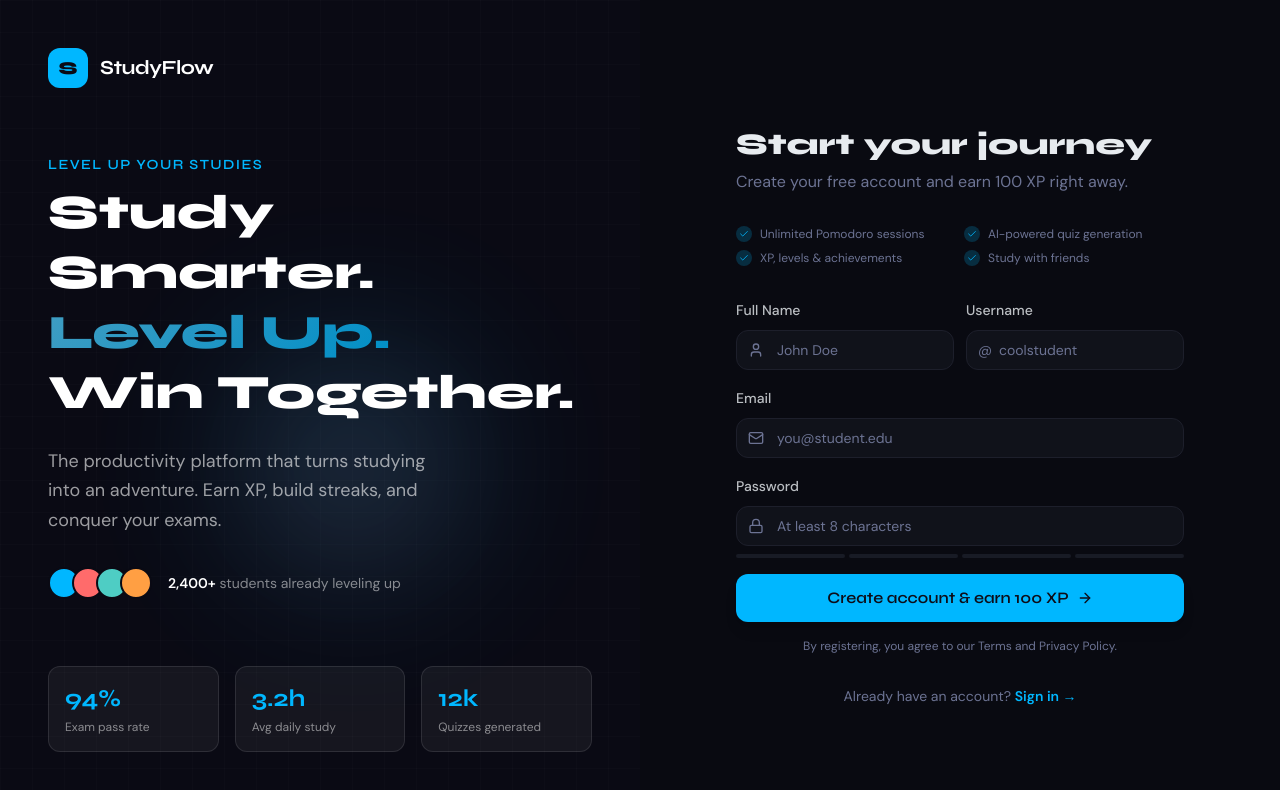
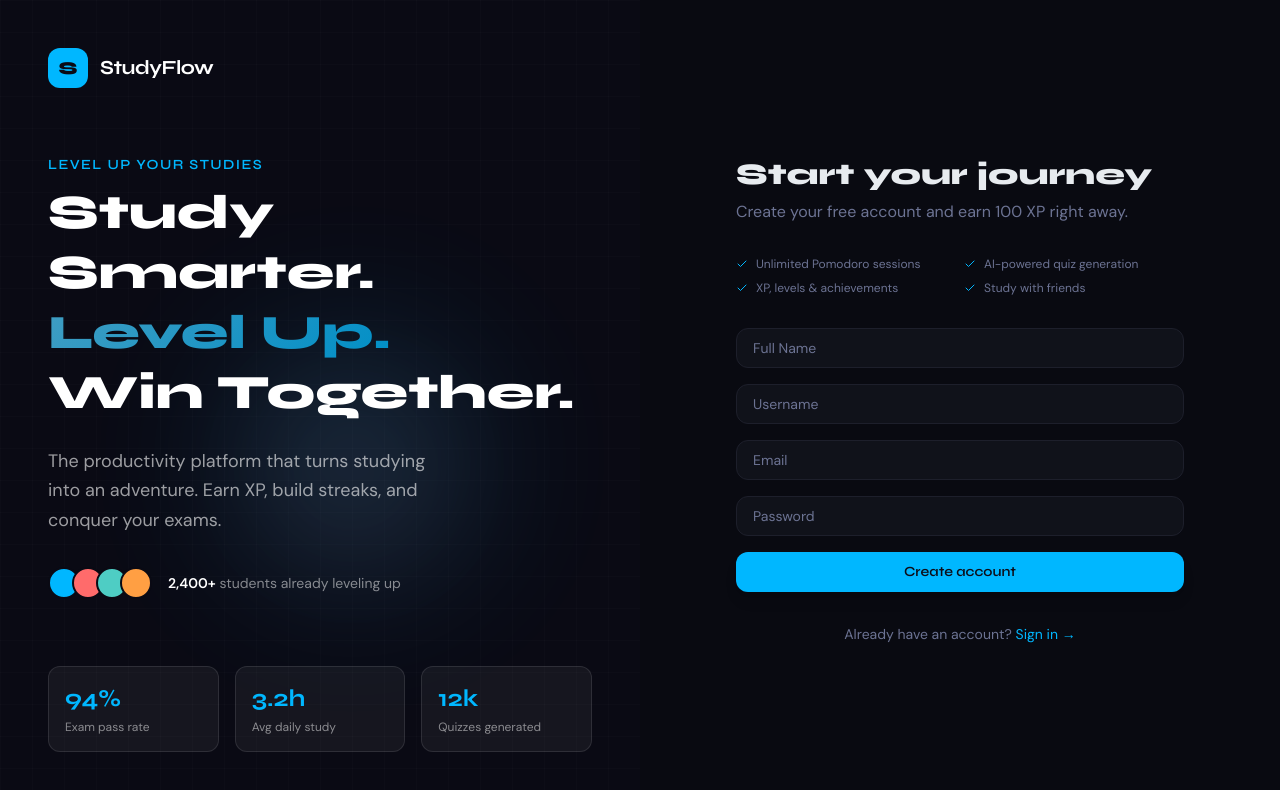
Before and after one commit to WHY8T/studyapp, a Next.js app: page /register in a window 1280 px wide. Shown: the top 790 px of the page. Built offline with nearby package versions, Linux system fonts and the light colour scheme.

Commit message:
fix register and supabase auth

```diff
--- a/app/(auth)/register/page.tsx
+++ b/app/(auth)/register/page.tsx
@@ -7,14 +7,24 @@ import { createClient } from "@/lib/supabase/client";
 import { Button } from "@/components/ui/button";
 import { Input } from "@/components/ui/input";
 import { useToast } from "@/hooks/use-toast";
-import { Loader2, Mail, Lock, User, ArrowRight, Check, MailCheck } from "lucide-react";
+import {
+  Loader2,
+  Mail,
+  Lock,
+  User,
+  ArrowRight,
+  Check,
+  MailCheck,
+} from "lucide-react";
 
 export default function RegisterPage() {
   const router = useRouter();
   const { toast } = useToast();
+
   const [loading, setLoading] = useState(false);
   const [emailSent, setEmailSent] = useState(false);
   const [sentTo, setSentTo] = useState("");
+
   const [form, setForm] = useState({
     fullName: "",
     username: "",
@@ -38,12 +48,22 @@ export default function RegisterPage() {
 
     const supabase = createClient();
 
-    // Check username availability
-    const { data: existing } = await supabase
+    // Check username availability safely
+    const { data: existing, error: usernameError } = await supabase
       .from("profiles")
       .select("username")
       .eq("username", form.username.toLowerCase())
       .maybeSingle();
+
+    if (usernameError) {
+      toast({
+        title: "Database error",
+        description: usernameError.message,
+        variant: "destructive",
+      });
+      setLoading(false);
+      return;
+    }
 
     if (existing) {
       toast({
@@ -55,6 +75,7 @@ export default function RegisterPage() {
       return;
     }
 
+    // Signup
     const { data, error } = await supabase.auth.signUp({
       email: form.email,
       password: form.password,
@@ -77,7 +98,6 @@ export default function RegisterPage() {
       return;
     }
 
-    // Email confirmation required — session is null until confirmed
     if (data.user && !data.session) {
       setSentTo(form.email);
       setEmailSent(true);
@@ -85,7 +105,6 @@ export default function RegisterPage() {
       return;
     }
 
-    // Email confirmation disabled — session is immediately available
     if (data.session) {
       toast({
         title: "Welcome to StudyFlow! 🎉",
@@ -99,41 +118,22 @@ export default function RegisterPage() {
     setLoading(false);
   };
 
-  // ── Waiting for email confirmation ──
   if (emailSent) {
     return (
       <div className="space-y-6 text-center">
         <div className="w-20 h-20 mx-auto rounded-3xl bg-lime/10 flex items-center justify-center">
           <MailCheck className="w-10 h-10 text-lime" />
         </div>
+
         <div className="space-y-2">
           <h1 className="font-display font-black text-2xl">Check your email</h1>
           <p className="text-muted-foreground">
             We sent a confirmation link to{" "}
             <span className="text-foreground font-semibold">{sentTo}</span>
           </p>
-          <p className="text-sm text-muted-foreground">
-            Click the link to activate your account and start earning XP!
-          </p>
         </div>
 
-        <div className="rounded-xl border border-lime/20 bg-lime/5 p-4 text-sm text-left space-y-1">
-          <p className="font-semibold text-foreground">Didn&apos;t receive it?</p>
-          <p className="text-muted-foreground">
-            Check your spam folder, or{" "}
-            <button
-              onClick={() => setEmailSent(false)}
-              className="text-lime underline underline-offset-2"
-            >
-              try again
-            </button>
-          </p>
-        </div>
-
-        <Link
-          href="/login"
-          className="block text-sm text-muted-foreground hover:text-foreground transition-colors"
-        >
+        <Link href="/login" className="text-sm text-muted-foreground">
           Already confirmed? Sign in →
         </Link>
       </div>
@@ -149,14 +149,6 @@ export default function RegisterPage() {
 
   return (
     <div className="space-y-8">
-      {/* Mobile logo */}
-      <div className="flex items-center gap-3 lg:hidden">
-        <div className="w-9 h-9 rounded-xl bg-lime flex items-center justify-center">
-          <span className="font-display font-black text-[#0D0D18] text-base">S</span>
-        </div>
-        <span className="font-display font-bold text-xl">StudyFlow</span>
-      </div>
-
       <div className="space-y-2">
         <h1 className="font-display font-black text-3xl">Start your journey</h1>
         <p className="text-muted-foreground">
@@ -167,37 +159,22 @@ export default function RegisterPage() {
       <div className="grid grid-cols-2 gap-2">
         {perks.map((perk) => (
           <div key={perk} className="flex items-center gap-2 text-xs text-muted-foreground">
-            <div className="w-4 h-4 rounded-full bg-lime/20 flex items-center justify-center shrink-0">
-              <Check className="w-2.5 h-2.5 text-lime" />
-            </div>
+            <Check className="w-3 h-3 text-lime" />
             {perk}
           </div>
         ))}
       </div>
 
       <form onSubmit={handleRegister} className="space-y-4">
-        <div className="grid grid-cols-2 gap-3">
-          <div className="space-y-2">
-            <label className="text-sm font-medium text-foreground/80">Full Name</label>
-            <div className="relative">
-              <User className="absolute left-3 top-1/2 -translate-y-1/2 w-4 h-4 text-muted-foreground" />
         <Input
-                placeholder="John Doe"
+          placeholder="Full Name"
           value={form.fullName}
           onChange={(e) => setForm({ ...form, fullName: e.target.value })}
-                className="pl-10"
           required
         />
-            </div>
-          </div>
-          <div className="space-y-2">
-            <label className="text-sm font-medium text-foreground/80">Username</label>
-            <div className="relative">
-              <span className="absolute left-3 top-1/2 -translate-y-1/2 text-muted-foreground text-sm">
-                @
-              </span>
+
         <Input
-                placeholder="coolstudent"
+          placeholder="Username"
           value={form.username}
           onChange={(e) =>
             setForm({
@@ -205,88 +182,33 @@ export default function RegisterPage() {
               username: e.target.value.toLowerCase().replace(/[^a-z0-9_]/g, ""),
             })
           }
-                className="pl-8"
           required
-                minLength={3}
-                maxLength={20}
         />
-            </div>
-          </div>
-        </div>
 
-        <div className="space-y-2">
-          <label className="text-sm font-medium text-foreground/80">Email</label>
-          <div className="relative">
-            <Mail className="absolute left-3 top-1/2 -translate-y-1/2 w-4 h-4 text-muted-foreground" />
         <Input
           type="email"
-              placeholder="you@student.edu"
+          placeholder="Email"
           value={form.email}
           onChange={(e) => setForm({ ...form, email: e.target.value })}
-              className="pl-10"
           required
         />
-          </div>
-        </div>
 
-        <div className="space-y-2">
-          <label className="text-sm font-medium text-foreground/80">Password</label>
-          <div className="relative">
-            <Lock className="absolute left-3 top-1/2 -translate-y-1/2 w-4 h-4 text-muted-foreground" />
         <Input
           type="password"
-              placeholder="At least 8 characters"
+          placeholder="Password"
           value={form.password}
           onChange={(e) => setForm({ ...form, password: e.target.value })}
-              className="pl-10"
           required
-              minLength={8}
         />
-          </div>
-          <div className="flex gap-1 mt-1">
-            {[1, 2, 3, 4].map((i) => (
-              <div
-                key={i}
-                className="h-1 flex-1 rounded-full transition-colors duration-300"
-                style={{
-                  background:
-                    form.password.length >= i * 2
-                      ? i <= 1
-                        ? "#FF6B6B"
-                        : i <= 2
-                        ? "#FFB347"
-                        : i <= 3
-                        ? "#4ECDC4"
-                        : "#00b7ff"
-                      : "hsl(var(--muted))",
-                }}
-              />
-            ))}
-          </div>
-        </div>
 
-        <Button type="submit" className="w-full h-12 text-base" disabled={loading}>
-          {loading ? (
-            <Loader2 className="animate-spin" />
-          ) : (
-            <>
-              Create account & earn 100 XP
-              <ArrowRight className="w-4 h-4" />
-            </>
-          )}
+        <Button type="submit" className="w-full" disabled={loading}>
+          {loading ? <Loader2 className="animate-spin" /> : "Create account"}
         </Button>
-
-        <p className="text-xs text-center text-muted-foreground">
-          By registering, you agree to our Terms and Privacy Policy.
-        </p>
       </form>
 
       <p className="text-center text-sm text-muted-foreground">
         Already have an account?{" "}
-        <Link
-          href="/login"
-          className="font-semibold text-lime hover:text-lime-300 transition-colors"
-        >
+        <Link href="/login" className="text-lime">
           Sign in →
         </Link>
       </p>
```
Lines whose indentation alone changed are shown as unchanged.
